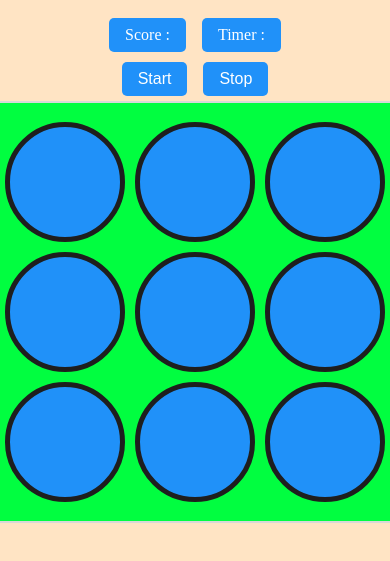
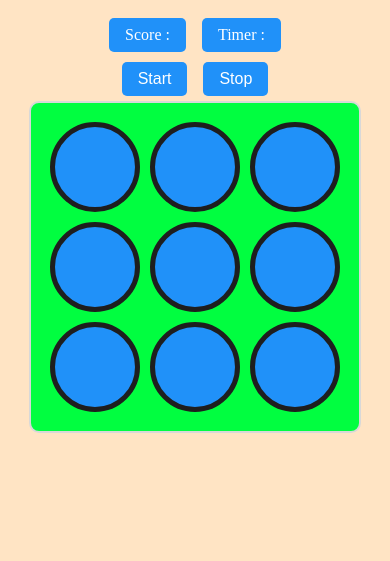
Before and after one commit to Amankrsingh58/Whach-the-Mole, a plain HTML site: page index.html in a window 390 px wide. Shown: the part 53-614 px from the top of the page. Drawn offline with Linux system fonts and the light colour scheme.

Commit message:
responsive

```diff
--- a/script.js
+++ b/script.js
@@ -34,7 +34,7 @@
                     hole.classList.remove('bg-img');
                     score++;
                     assignThief();
-                }else score--;
+                }else if(startBtn.disabled) {score--;}
                 scoreBoard.innerText = `Score : ${score}`;
             }));
 
--- a/style.css
+++ b/style.css
@@ -57,3 +57,36 @@
     h1{
         margin: 5px auto 1rem auto;
     }
+
+    @media (max-width: 600px) {
+       .container {
+        display: grid;
+        grid-template-columns: repeat(3, 90px);
+        gap: 10px;
+        background-color: rgb(1, 254, 64);
+        padding: 1.2rem;
+        border: 2px solid rgb(216, 216, 216);
+        border-radius: 10px;
+         user-select: none;
+          -webkit-user-select: none;
+    }
+
+    .hole {
+        height: 80px;
+        background-color: #2091F9;
+        border: 5px solid rgb(30, 30, 30);
+        cursor: pointer;
+        border-radius: 50%;
+        outline: none;
+        user-select: none;
+
+  -webkit-tap-highlight-color: transparent;
+  -webkit-user-select: none;
+  -moz-user-select: none;
+  -ms-user-select: none;
+  user-select: none;
+
+
+
+    }
+    }
```
